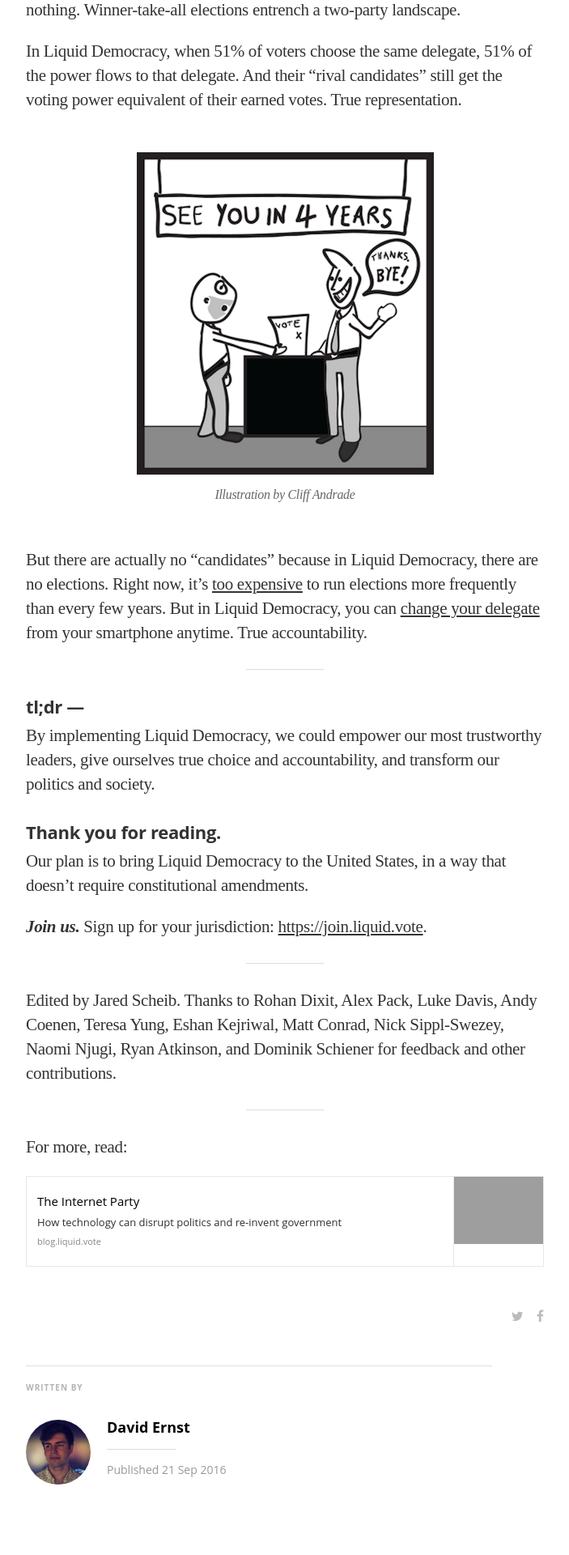
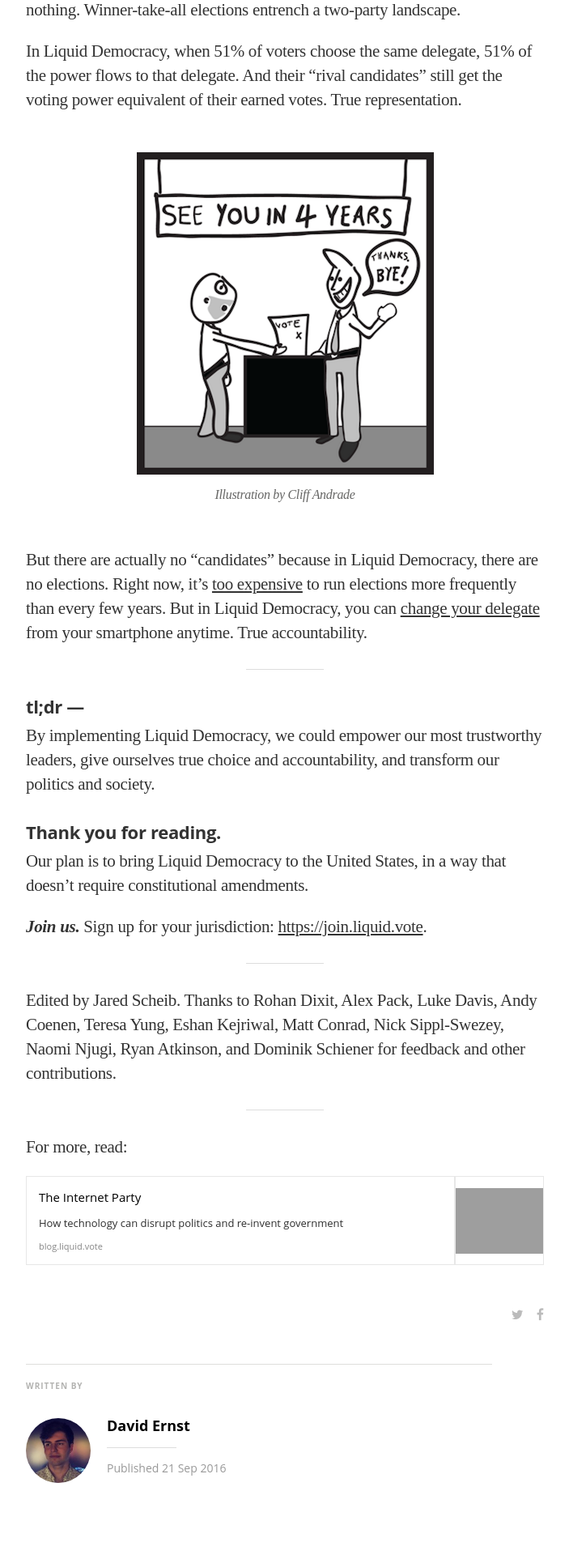
Before and after one commit to voteliquid/blog, a Jekyll site: the page built from _posts/2016-09-21-what-is-liquid-democracy.md, in a window 1280 px wide. Shown: the part 4480-6400 px from the top of the page at 81% size, without its empty margins (288-991 px from the left). Built offline with Jekyll 4.4.1, drawn with Linux system fonts in a browser that asks for light colours; nearby versions of some CDN libraries; some web fonts are replaced; grey boxes are pictures that could not be loaded.

Commit message:
Fix .cross-link display at small sizes

```diff
--- a/_posts/2016-09-21-what-is-liquid-democracy.md
+++ b/_posts/2016-09-21-what-is-liquid-democracy.md
@@ -86,9 +86,9 @@ For more, read:
 
 <div class="cross-link">
   <a href="{% post_url 2016-08-09-the-internet-party %}" title="The Internet Party" class="container">
-    <strong>The Internet Party</strong><br>
+    <strong>The Internet Party</strong>
     <em>How technology can disrupt politics and re-invent government</em>
-    blog.liquid.vote
-    <span class="thumbnail" style="background-image: url(https://cdn-images-1.medium.com/fit/c/320/320/0*F1MzmRf5FZCvavto.)" />
+    <span>blog.liquid.vote</span>
   </a>
+  <a class="thumbnail" style="background-image: url(https://cdn-images-1.medium.com/fit/c/320/320/0*F1MzmRf5FZCvavto.)"> </a>
 </div>
--- a/css/main.sass
+++ b/css/main.sass
@@ -444,39 +444,38 @@ body
       list-style-type: decimal
     .cross-link
       font-family: $font-sans
-      letter-spacing: 0
       margin-bottom: 30px
+      display: flex
       a.container
-        display: block
         height: 110px
+        flex-grow: 1
+        box-sizing: border-box
+        padding: 15px
         border: 1px solid rgb(231, 231, 231)
-        padding-left: 13px
-        font-size: 11px
-        color: #868686
+        display: flex
+        flex-direction: column
+        justify-content: space-between
         text-decoration: none
-        position: relative
+        letter-spacing: 0
         strong
-          display: block
-          color: black
           font-size: 15px
           font-weight: 500
-          margin-top: 20px
+          color: black
         em
-          display: block
+          font-size: 13px
+          color: #2e2e2e
           font-style: normal
-          font-size: 13px
-          margin-top: -8px
-          margin-bottom: 7px
-          color: #2e2e2e
-        .thumbnail
-          width: 110px
-          height: 110px
-          background-size: contain
-          background-repeat: no-repeat
-          position: absolute
-          bottom: -1px
-          right: -1px
-          border: 1px solid rgb(231, 231, 231)
+        span
+          font-size: 11px
+          color: #868686
+      .thumbnail
+        width: 110px
+        height: 110px
+        box-sizing: border-box
+        background-size: contain
+        background-repeat: no-repeat
+        background-position-y: center
+        border: 1px solid rgb(231, 231, 231)
   .bottom-teaser
     padding: 50px 0
     font-family: $font-sans
```
